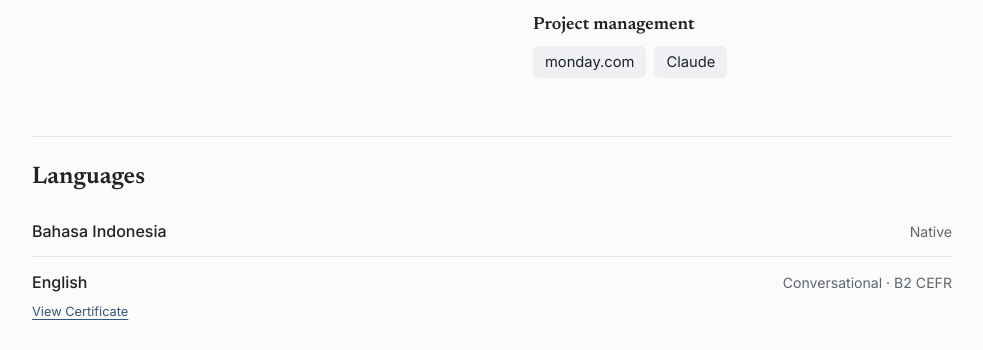
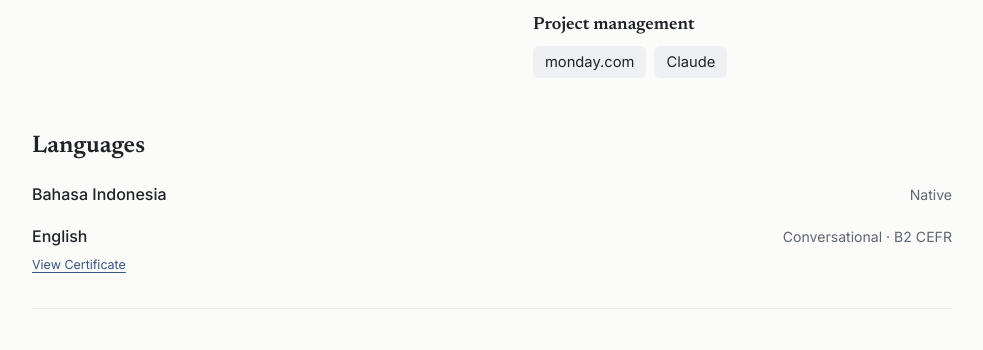
Before and after one commit to rsoetoto-netizen/rezi-portfolio, a plain HTML site: page index.html in a window 1280 px wide. Shown: the part 830-1180 px from the top of the page, without its empty margins (148-1131 px from the left). Drawn offline with Linux system fonts and the light colour scheme.

Commit message:
index.html

```diff
--- a/index.html
+++ b/index.html
@@ -129,20 +129,54 @@ footer p{max-width:50ch;color:var(--muted)}
 .contact-meme figcaption{font-size:.85rem;color:var(--muted);margin-top:8px}
 @media(max-width:720px){.contact-layout{grid-template-columns:1fr}.avatar{width:132px;height:132px}}
 @media(max-width:440px){.campaign-gallery{grid-template-columns:1fr}}
-/* Languages beneath Skills & Tools */
-.languages-section{margin-top:36px;padding-top:26px;border-top:1px solid var(--line)}
-.languages-section h2{font-size:1.5rem;margin-bottom:14px}
-.language-item{padding:12px 0;border-bottom:1px solid var(--line)}
-
-/* Remove the last language item's bottom border */
-.language-item:last-child {
-  border-bottom: none;
+/* Languages beneath Skills & Tools: compact, borderless list */
+.languages-section {
+  margin-top: 32px;
+  padding-top: 0;
+  padding-bottom: 0;
+  border: 0;
 }
-.language-info{display:flex;align-items:baseline;justify-content:space-between;gap:16px}
-.language-name{font-weight:500}
-.language-level{color:var(--muted);font-size:.88rem;text-align:right}
-.language-certificate{display:inline-block;margin-top:5px;color:var(--accent);font-size:.8rem;text-decoration:underline;text-underline-offset:3px}
-@media(max-width:600px){.language-info{flex-direction:column;gap:2px}.language-level{text-align:left}}
+.languages-section h2 {
+  font-size: 1.5rem;
+  margin: 0 0 20px;
+}
+#languages-list {
+  display: flex;
+  flex-direction: column;
+  gap: 16px;
+}
+.language-item {
+  margin: 0;
+  padding: 0;
+  border: 0;
+}
+.language-info {
+  display: flex;
+  align-items: baseline;
+  justify-content: space-between;
+  gap: 16px;
+}
+.language-name { font-weight: 500; }
+.language-level {
+  color: var(--muted);
+  font-size: .88rem;
+  text-align: right;
+}
+.language-certificate {
+  display: inline-block;
+  margin-top: 4px;
+  color: var(--accent);
+  font-size: .78rem;
+  text-decoration: underline;
+  text-underline-offset: 3px;
+}
+/* Balance whitespace between Languages and Campaigns */
+#skills { padding-bottom: 32px; }
+#campaigns { padding-top: 44px; }
+@media (max-width: 600px) {
+  .language-info { flex-direction: column; gap: 2px; }
+  .language-level { text-align: left; }
+}
 </style>
 </head>
 <body>
```
